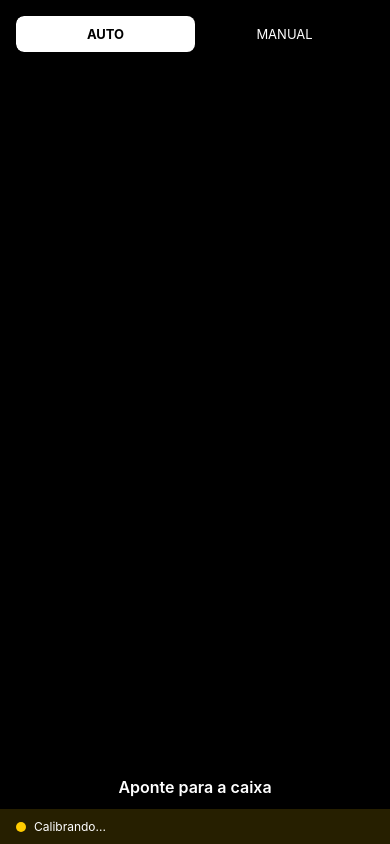
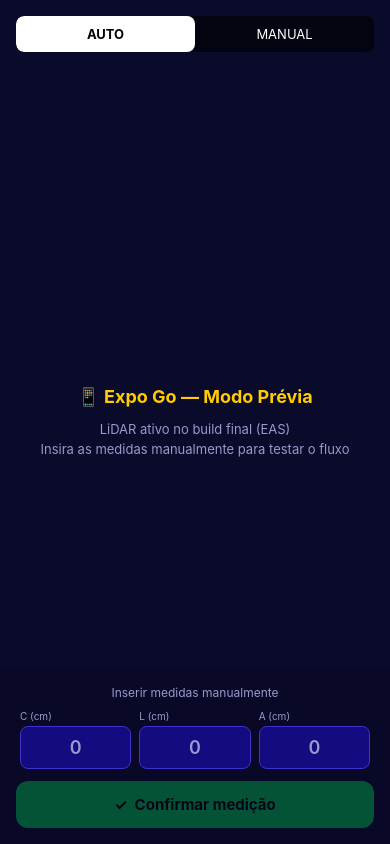
Before and after one commit to LorenaTancre95/App_measure_Latam_HerreraS, a React Native app: screen /ARCamera in a window 390 px wide. Built offline with nearby package versions, Linux system fonts and the light colour scheme.

Commit message:
fix: remove fullScreenModal + defensive ARKit session error handling

```diff
--- a/App.tsx
+++ b/App.tsx
@@ -19,8 +19,7 @@
       <StatusBar style="light" />
       <Stack.Navigator screenOptions={{ headerShown: false }}>
         <Stack.Screen name="Form"     component={FormScreen} />
-        <Stack.Screen name="ARCamera" component={ARCameraScreen}
-          options={{ presentation: 'fullScreenModal' }} />
+        <Stack.Screen name="ARCamera" component={ARCameraScreen} />
       </Stack.Navigator>
     </NavigationContainer>
   );
--- a/src/screens/ARCameraScreen.tsx
+++ b/src/screens/ARCameraScreen.tsx
@@ -15,12 +15,13 @@
 // Quando compilado com EAS (build real), o LiDAR é ativado automaticamente.
 let ARBoxView: React.ComponentType<any> | null = null;
 try {
-  ARBoxView = require('../../modules/lidar-box-measure').ARBoxView;
+  const mod = require('../../modules/lidar-box-measure');
+  ARBoxView = mod?.ARBoxView ?? null;
 } catch {
   ARBoxView = null;
 }
 
-const lidarAvailable = ARBoxView !== null;
+const lidarAvailable = ARBoxView != null;
 
 export function ARCameraScreen({ navigation, route }: Props) {
   const [mode, setMode] = useState<ARMode>('auto');
```
Also changed, not shown: 1 other file (tests, documents, lock files or other folders).
